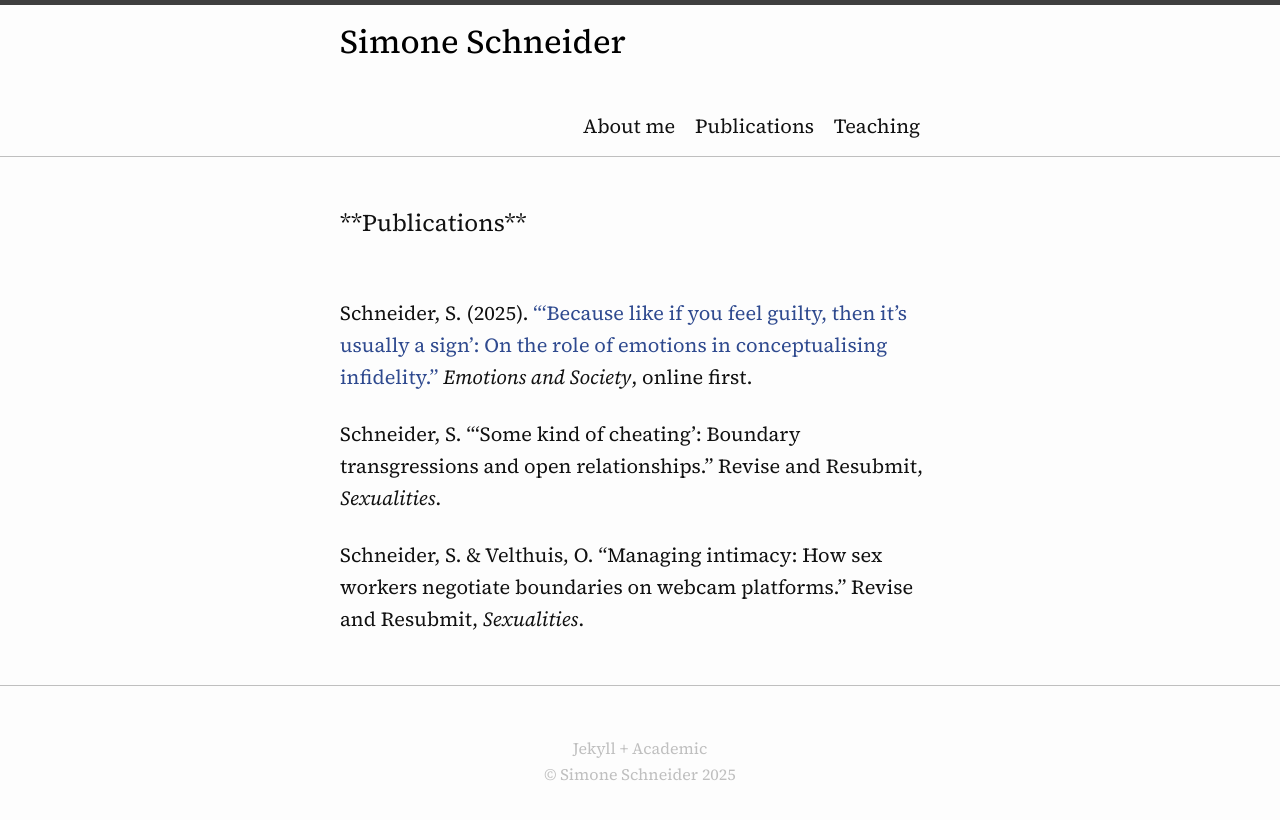
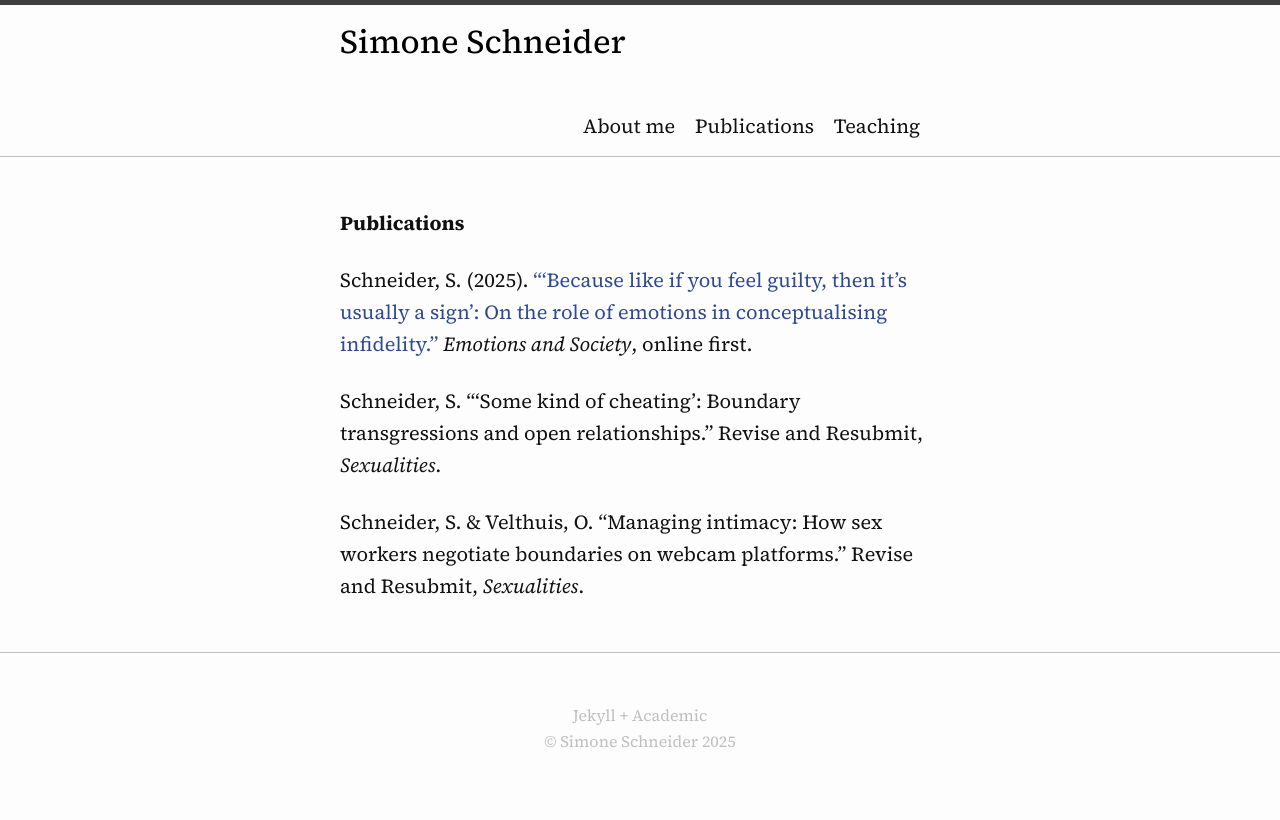
Before and after one commit to simone-schneider/simone-schneider.github.io, a Jekyll site: the page built from _pages/publications.md, in a window 1280 px wide. Shown: the top 820 px of the page. Built offline with Jekyll 4.4.1, drawn with Linux system fonts in a browser that asks for light colours.

Commit message:
Update publications.md

```diff
--- a/_pages/publications.md
+++ b/_pages/publications.md
@@ -4,7 +4,7 @@ title: "Publications"
 layout: page
 ---
 
-<font size="5">**Publications**</font><br />
+**Publications**
 
 Schneider, S. (2025). ["'Because like if you feel guilty, then it's usually a sign': On the role of emotions in conceptualising infidelity."](https://doi.org/10.1332/26316897Y2025D000000056) *Emotions and Society*, online first.
 
```
